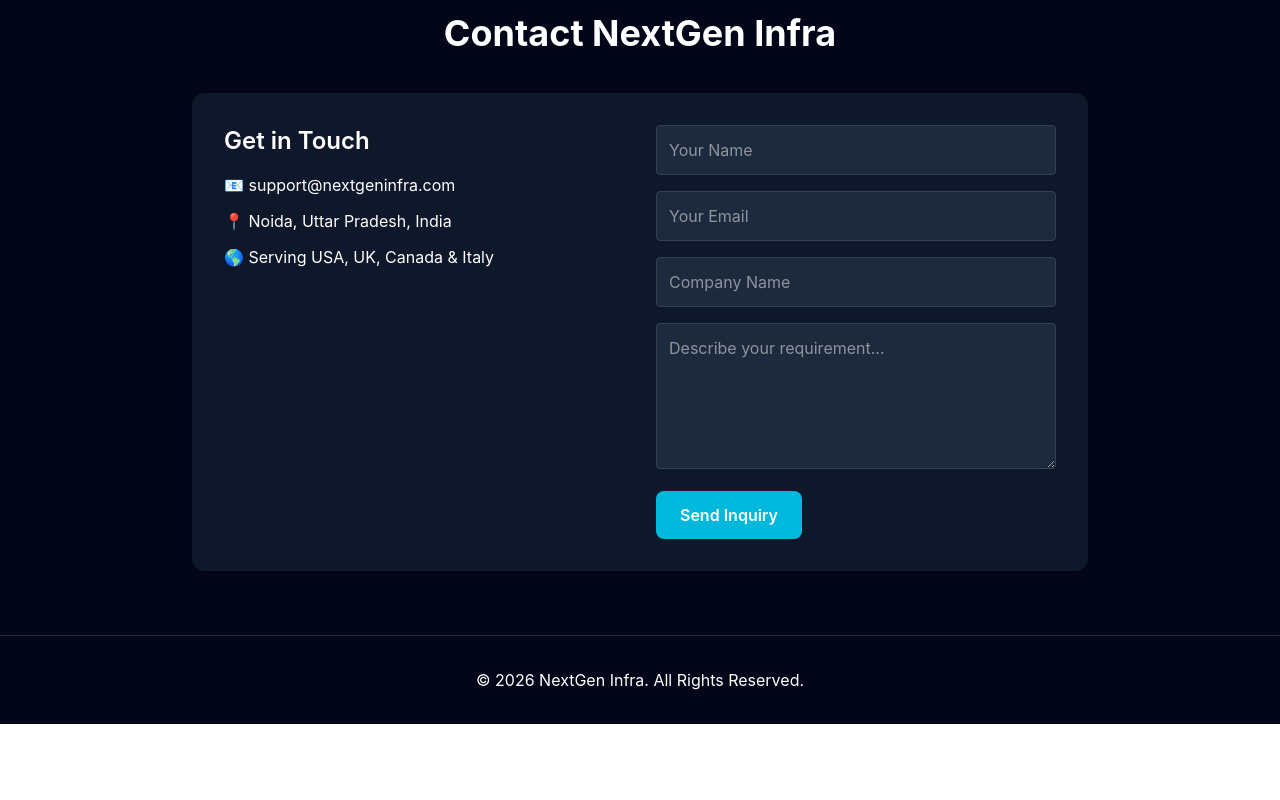
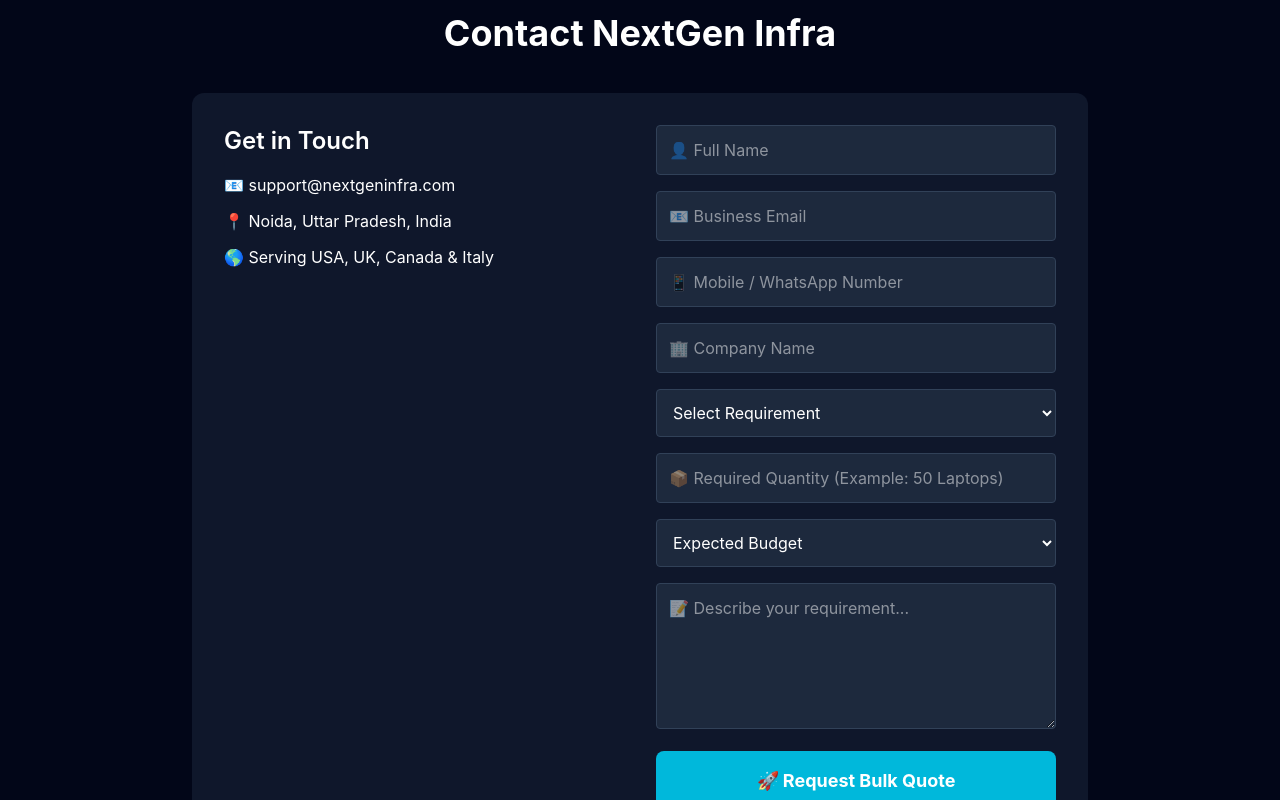
Before and after one commit to shambhuprasad2509-web/nextgeninfra, a React (Vite) app: page / in a window 1280 px wide. Shown: the part 3560-4360 px from the top of the page. Before the commit the page ends 4284 px from the top, so only its background shows below. Built offline with nearby package versions, Linux system fonts and the light colour scheme.

Commit message:
Update App.jsx

```diff
--- a/src/App.jsx
+++ b/src/App.jsx
@@ -347,7 +347,7 @@
   <input
     type="text"
     name="name"
-    placeholder="Your Name"
+    placeholder="👤 Full Name"
     required
     className="w-full p-3 rounded bg-slate-800 border border-slate-700"
   />
@@ -355,7 +355,15 @@
   <input
     type="email"
     name="email"
-    placeholder="Your Email"
+    placeholder="📧 Business Email"
+    required
+    className="w-full p-3 rounded bg-slate-800 border border-slate-700"
+  />
+
+  <input
+    type="tel"
+    name="mobile"
+    placeholder="📱 Mobile / WhatsApp Number"
     required
     className="w-full p-3 rounded bg-slate-800 border border-slate-700"
   />
@@ -363,26 +371,62 @@
   <input
     type="text"
     name="company"
-    placeholder="Company Name"
+    placeholder="🏢 Company Name"
     className="w-full p-3 rounded bg-slate-800 border border-slate-700"
   />
+
+  <select
+    name="requirement"
+    required
+    className="w-full p-3 rounded bg-slate-800 border border-slate-700"
+  >
+    <option value="">Select Requirement</option>
+    <option>Bulk Laptop Procurement</option>
+    <option>Desktop Computers</option>
+    <option>Servers & Storage</option>
+    <option>Networking Equipment</option>
+    <option>Firewall Solutions</option>
+    <option>Microsoft 365 Services</option>
+    <option>AWS Cloud Services</option>
+    <option>Data Center Setup</option>
+    <option>CCTV & Security Systems</option>
+    <option>Annual IT Support</option>
+  </select>
+
+  <input
+    type="text"
+    name="quantity"
+    placeholder="📦 Required Quantity (Example: 50 Laptops)"
+    className="w-full p-3 rounded bg-slate-800 border border-slate-700"
+  />
+
+  <select
+    name="budget"
+    className="w-full p-3 rounded bg-slate-800 border border-slate-700"
+  >
+    <option value="">Expected Budget</option>
+    <option>Below ₹1 Lakh</option>
+    <option>₹1 Lakh - ₹5 Lakhs</option>
+    <option>₹5 Lakhs - ₹20 Lakhs</option>
+    <option>₹20 Lakhs - ₹50 Lakhs</option>
+    <option>Above ₹50 Lakhs</option>
+  </select>
 
   <textarea
     name="message"
     rows="5"
-    placeholder="Describe your requirement..."
+    placeholder="📝 Describe your requirement..."
     required
     className="w-full p-3 rounded bg-slate-800 border border-slate-700"
   ></textarea>
 
   <button
     type="submit"
-    className="bg-cyan-500 hover:bg-cyan-600 px-6 py-3 rounded-lg font-semibold"
+    className="w-full bg-cyan-500 hover:bg-cyan-600 py-4 rounded-lg font-bold text-lg transition"
   >
-    Send Inquiry
+    🚀 Request Bulk Quote
   </button>
 </form>
-
     </div>
   </div>
 </section>
```
